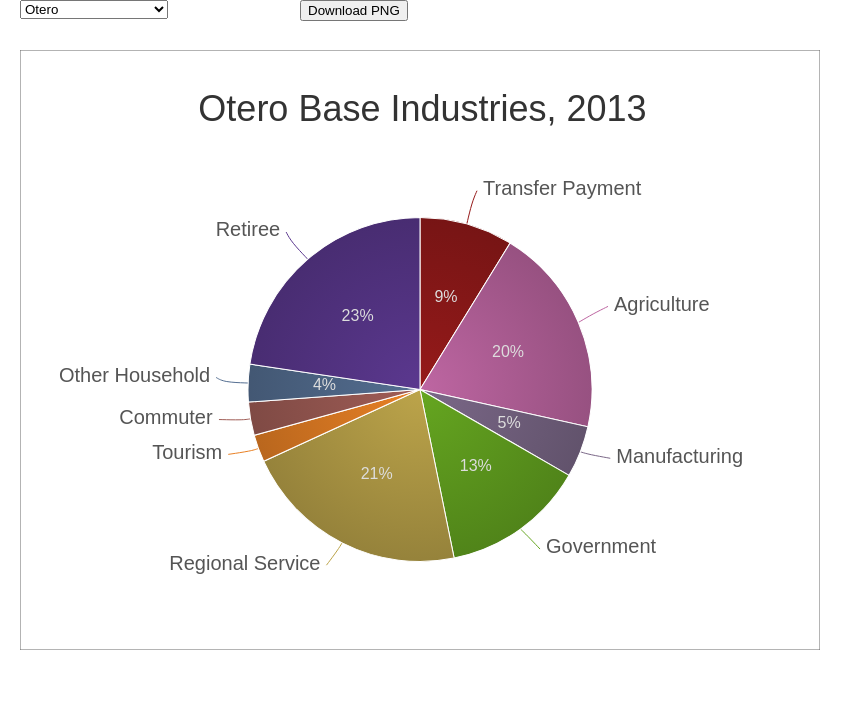
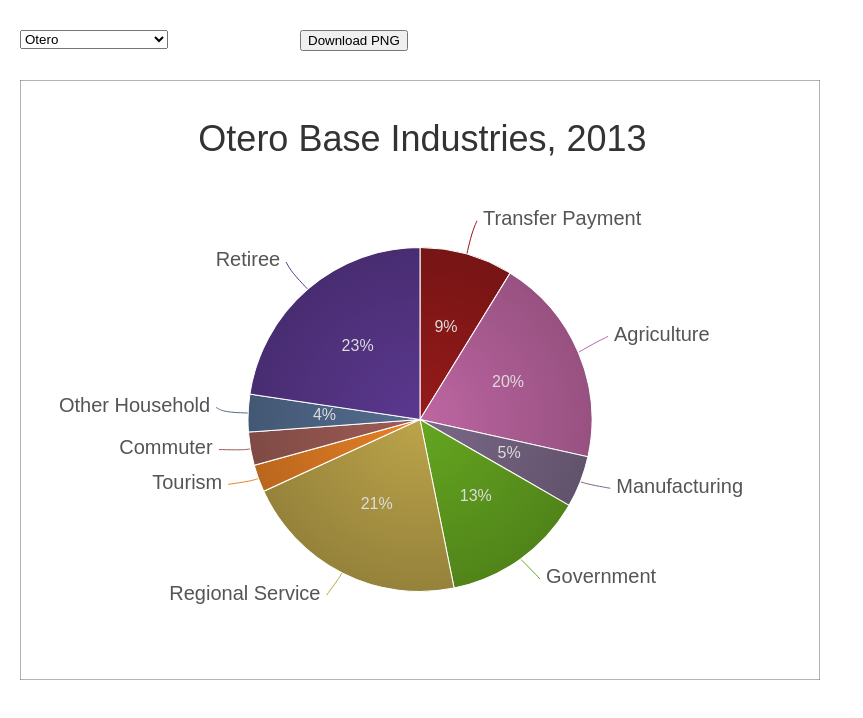
Before and after one commit to ColoradoDemography/RegionsMap, a plain HTML site: page index.html in a window 1280 px wide. Shown: the whole page, without its empty margins (0-863 px from the left). Drawn offline with Linux system fonts and the light colour scheme.

Commit message:
top spacing adjustment

```diff
--- a/index.html
+++ b/index.html
@@ -12,7 +12,7 @@
   #pie{
     position: absolute;
     left: 20px;
-    top: 50px;
+    top: 80px;
   }
 
   rect{
@@ -22,13 +22,13 @@
   #selectordiv{
     position: absolute;
     left: 20px;
-    top: 0px;
+    top: 30px;
   }
 
   #exportdiv{
     position: absolute;
     left: 300px;
-    top: 0px;
+    top: 30px;
   }
 
 </style>
```
